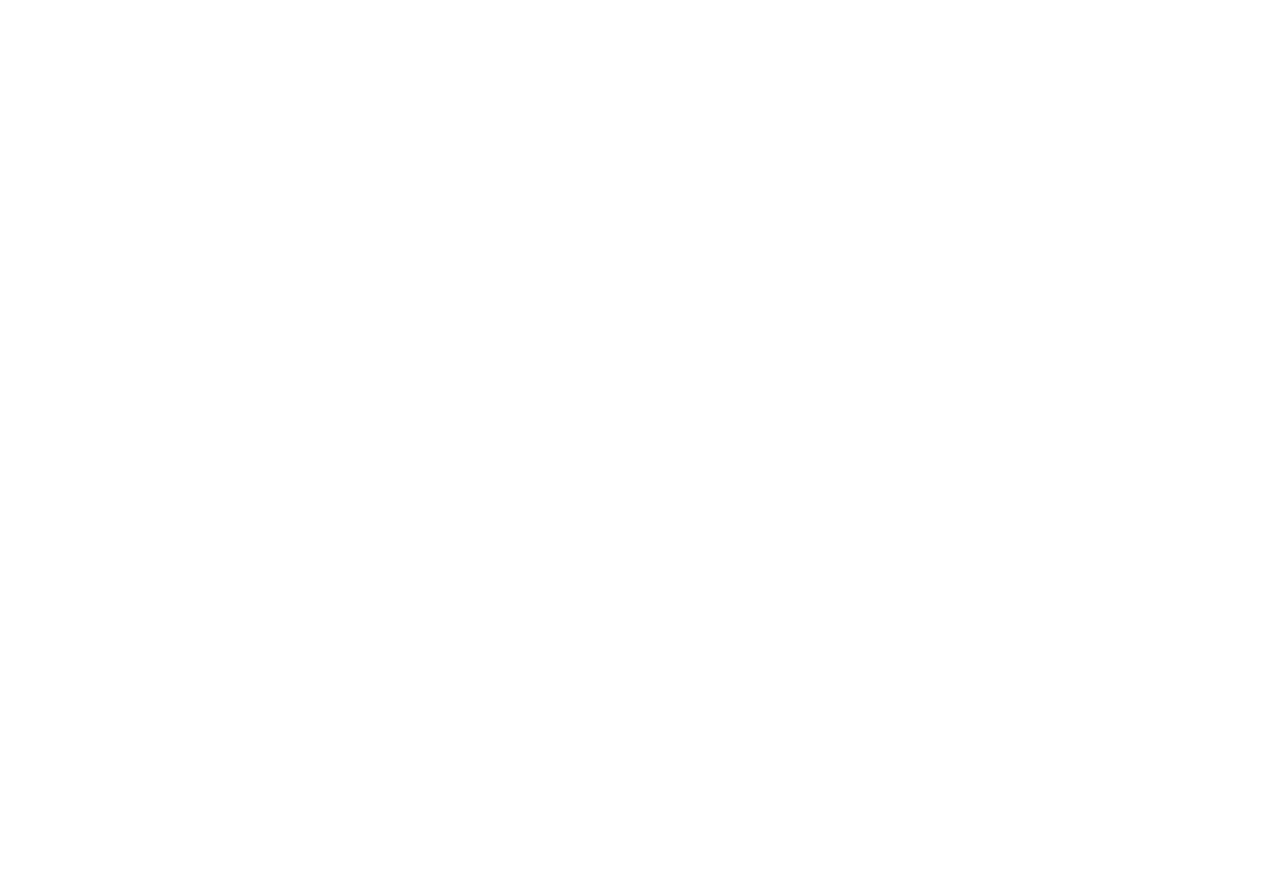
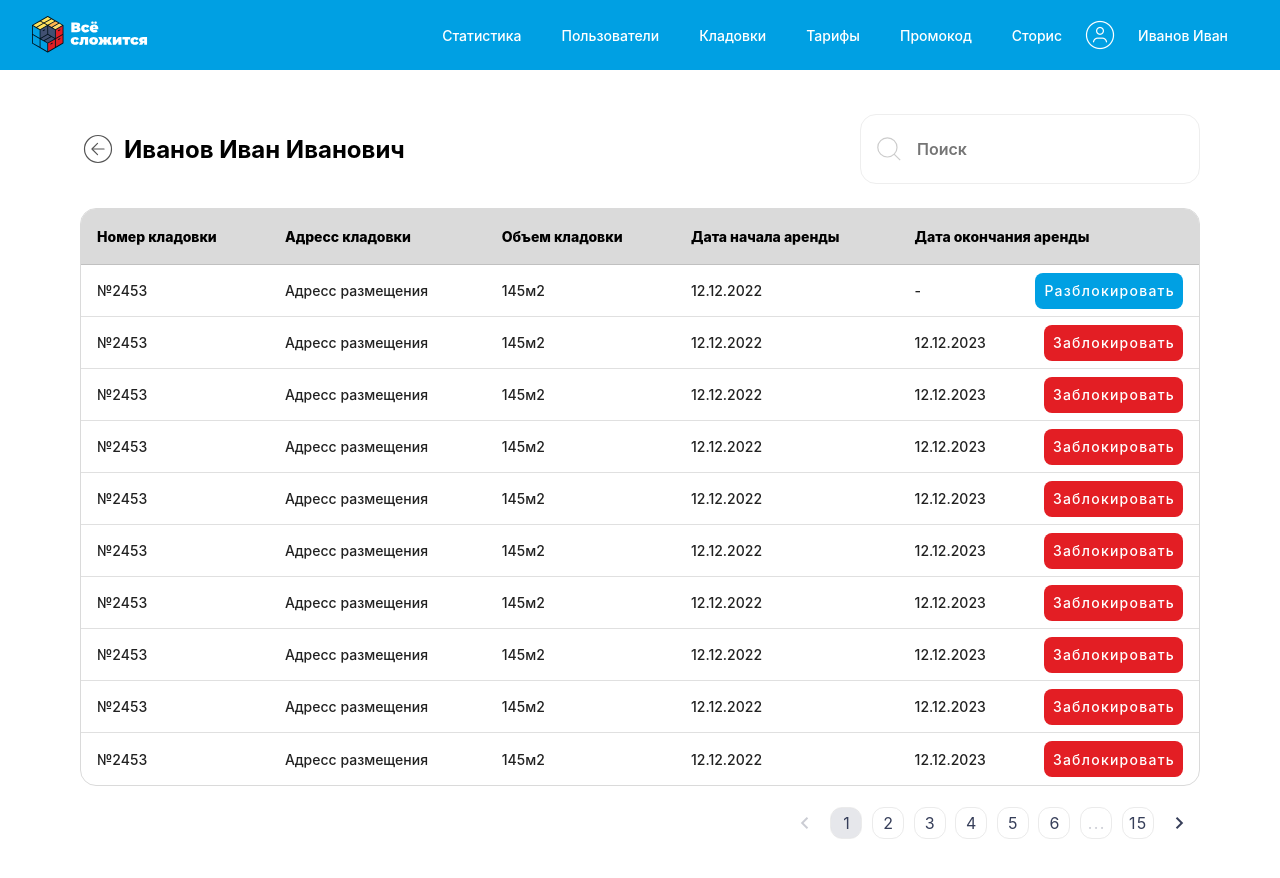
Before and after one commit to wlvck/admin-panel, a Vue app: page /users/1 in a window 1280 px wide. Before the commit this address had no page. Shown: the top 878 px of the page. Before the commit the page ends 800 px from the top, so only its background shows below. Built offline with nearby package versions, Linux system fonts and the light colour scheme.

Commit message:
store rooms detail, user detail

```diff
--- a/src/assets/scss/variables/_global.scss
+++ b/src/assets/scss/variables/_global.scss
@@ -303,3 +303,11 @@
     }
   }
 }
+.status-red{
+  background: #E31E24;
+  border-radius: 8px;
+}
+.status-blue{
+  background: #00A0E3;
+  border-radius: 8px;
+}
--- /dev/null
+++ b/src/components/icons/ArrowLeft.vue
@@ -0,0 +1,18 @@
+<template>
+  <svg width="36" height="32" viewBox="0 0 36 32" fill="none" xmlns="http://www.w3.org/2000/svg">
+    <path d="M17.5345 21.625L11.9531 16L17.5345 10.375" stroke="#555555" stroke-width="1.2" stroke-linecap="round" stroke-linejoin="round"/>
+    <path d="M12.7285 16H24.0467" stroke="#555555" stroke-width="1.2" stroke-linecap="round" stroke-linejoin="round"/>
+    <path d="M31.5 16C31.5 8.54688 25.4531 2.5 18 2.5C10.5469 2.5 4.5 8.54688 4.5 16C4.5 23.4531 10.5469 29.5 18 29.5C25.4531 29.5 31.5 23.4531 31.5 16Z" stroke="#555555" stroke-width="1.2" stroke-miterlimit="10"/>
+  </svg>
+
+</template>
+
+<script>
+export default {
+  name: 'ArrowLeft'
+}
+</script>
+
+<style scoped>
+
+</style>
--- /dev/null
+++ b/src/pages/storeroomDetail.vue
@@ -0,0 +1,64 @@
+<template>
+  <div class="page">
+    <div class="d-flex align-center justify-space-between">
+      <div class="d-flex align-center">
+        <icon icon-name="arrow-left" class="mr-2 pointer" @click.prevent="$router.push({name: 'storerooms'})"/>
+        <div class="page-title">
+          Кладовка №5678
+        </div>
+      </div>
+      <div class="page-input d-flex align-center">
+        <icon class="mr-4" icon-name="search"/>
+        <input type="text" placeholder="Поиск" class="flex-shrink-1 flex-grow-1">
+      </div>
+    </div>
+    <v-table class="mt-6">
+      <thead>
+      <tr>
+        <th class="text-left">
+          Статус
+        </th>
+        <th class="text-left">
+          Номер кладовки
+        </th>
+        <th class="text-left">
+          ФИО арендаря
+        </th>
+        <th class="text-left">
+          Номер телефона
+        </th>
+        <th class="text-left">
+          Оставшегося периода аренды
+        </th>
+      </tr>
+      </thead>
+      <tbody>
+      <tr>
+        <td>
+          <v-btn elevation="0" class="status-btn blue">Свободно</v-btn>
+        </td>
+        <td>№4567</td>
+        <td>Иванов Иван Иванович</td>
+        <td>+7 (495) 782-72-10</td>
+        <td class="d-flex align-center justify-space-between">146 дней
+          <v-btn elevation="0" class="text-none text-white d-inline-block px-2 py-1 status-blue">Освободить кладовку</v-btn>
+        </td>
+      </tr>
+      </tbody>
+    </v-table>
+    <div class="d-flex align-end justify-end mt-4">
+      <v-pagination
+          :length="15"
+          :total-visible="7"
+      ></v-pagination>
+    </div>
+  </div>
+</template>
+
+<script setup>
+import Icon from '@/components/icon.vue';
+</script>
+
+<style scoped>
+
+</style>
--- /dev/null
+++ b/src/pages/userDetail.vue
@@ -0,0 +1,77 @@
+<template>
+  <div class="page">
+    <div class="d-flex align-center justify-space-between">
+      <div class="d-flex align-center">
+        <icon icon-name="arrow-left" class="mr-2 pointer" @click.prevent="$router.push({name: 'users'})"/>
+        <div class="page-title">
+          Иванов Иван Иванович
+        </div>
+      </div>
+      <div class="page-input d-flex align-center">
+        <icon class="mr-4" icon-name="search"/>
+        <input type="text" placeholder="Поиск" class="flex-shrink-1 flex-grow-1">
+      </div>
+    </div>
+    <v-table class="mt-6">
+      <thead>
+      <tr>
+        <th class="text-left">
+          Номер кладовки
+        </th>
+        <th class="text-left">
+          Адресс кладовки
+        </th>
+        <th class="text-left">
+          Объем кладовки
+        </th>
+        <th class="text-left">
+          Дата начала аренды
+        </th>
+        <th class="text-left">
+          Дата окончания аренды
+        </th>
+      </tr>
+      </thead>
+      <tbody>
+      <tr>
+        <td>№2453</td>
+        <td>Адресс размещения</td>
+        <td>145м2</td>
+        <td>12.12.2022</td>
+        <td class="d-flex align-center justify-space-between">-
+          <v-btn elevation="0" class="d-inline-block px-2 py-1 status-blue text-none text-white">Разблокировать</v-btn>
+        </td>
+      </tr>
+      <tr
+          v-for="item in 9"
+          :key="item"
+      >
+        <td>№2453</td>
+        <td>Адресс размещения</td>
+        <td>145м2</td>
+        <td>12.12.2022</td>
+        <td class="d-flex align-center justify-space-between">12.12.2023  <v-btn elevation="0" class="d-inline-block px-2 py-1 status-red text-none text-white">Заблокировать</v-btn></td>
+      </tr>
+      </tbody>
+    </v-table>
+    <div class="d-flex align-end justify-end mt-4">
+      <v-pagination
+          :length="15"
+          :total-visible="7"
+      ></v-pagination>
+    </div>
+  </div>
+</template>
+
+<script>
+import Icon from '@/components/icon.vue';
+
+export default {
+  name: 'users',
+  components: { Icon }
+}
+</script>
+
+<style scoped>
+
+</style>
--- a/src/router/routes.js
+++ b/src/router/routes.js
@@ -20,6 +20,14 @@
         }
     },
     {
+        path: '/users/:id',
+        name: 'userDetail',
+        component: () => import("@/pages/userDetail.vue"),
+        meta: {
+            layout: 'app'
+        }
+    },
+    {
         path: '/rates',
         name: 'rates',
         component: () => import("@/pages/rates.vue"),
@@ -31,6 +39,14 @@
         path: '/storerooms',
         name: 'storerooms',
         component: () => import("@/pages/storerooms.vue"),
+        meta: {
+            layout: 'app'
+        }
+    },
+    {
+        path: '/storerooms/:id',
+        name: 'storeroomDetail',
+        component: () => import("@/pages/storeroomDetail.vue"),
         meta: {
             layout: 'app'
         }
```
Also changed, not shown: src/components/icon.vue (+11 -9 lines).
